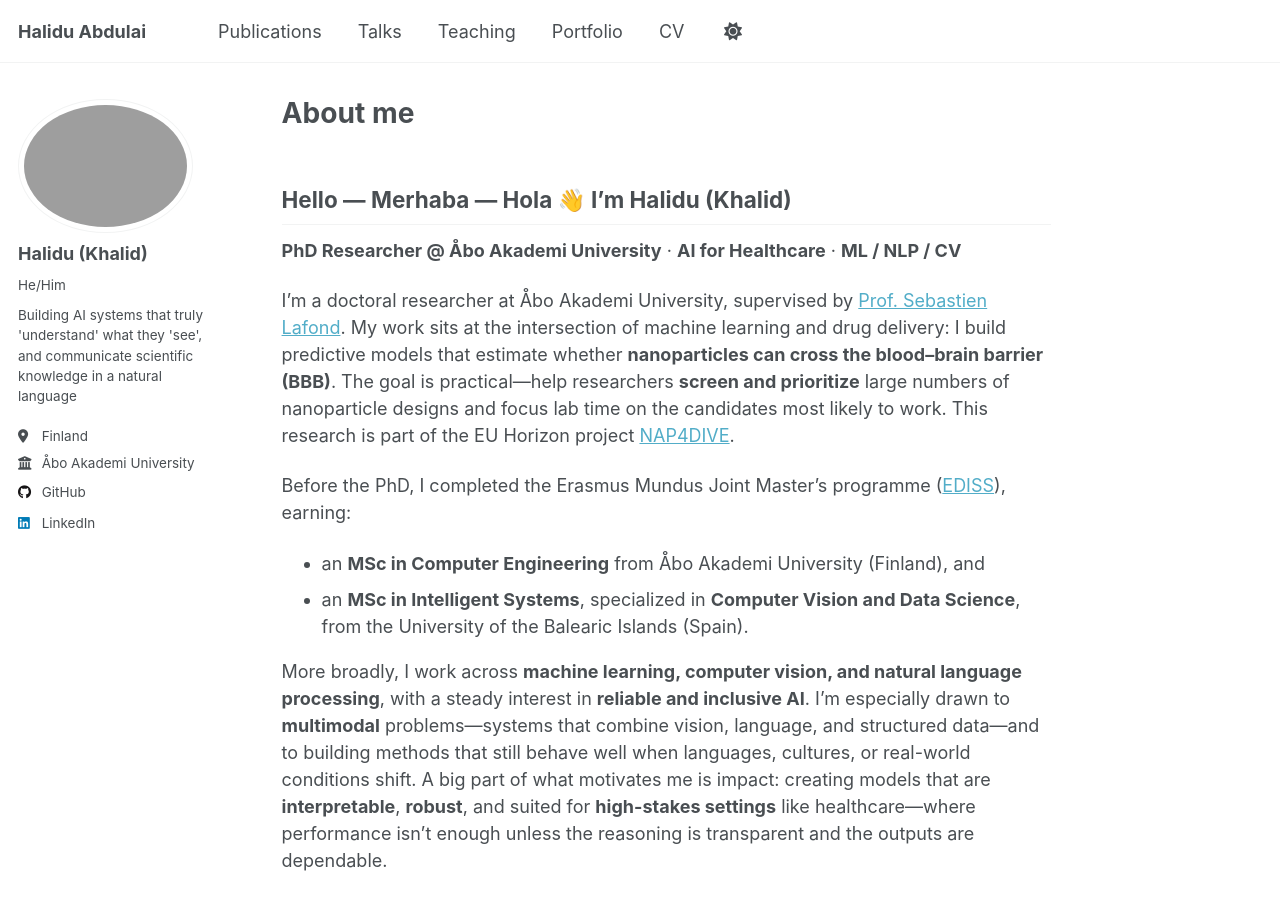
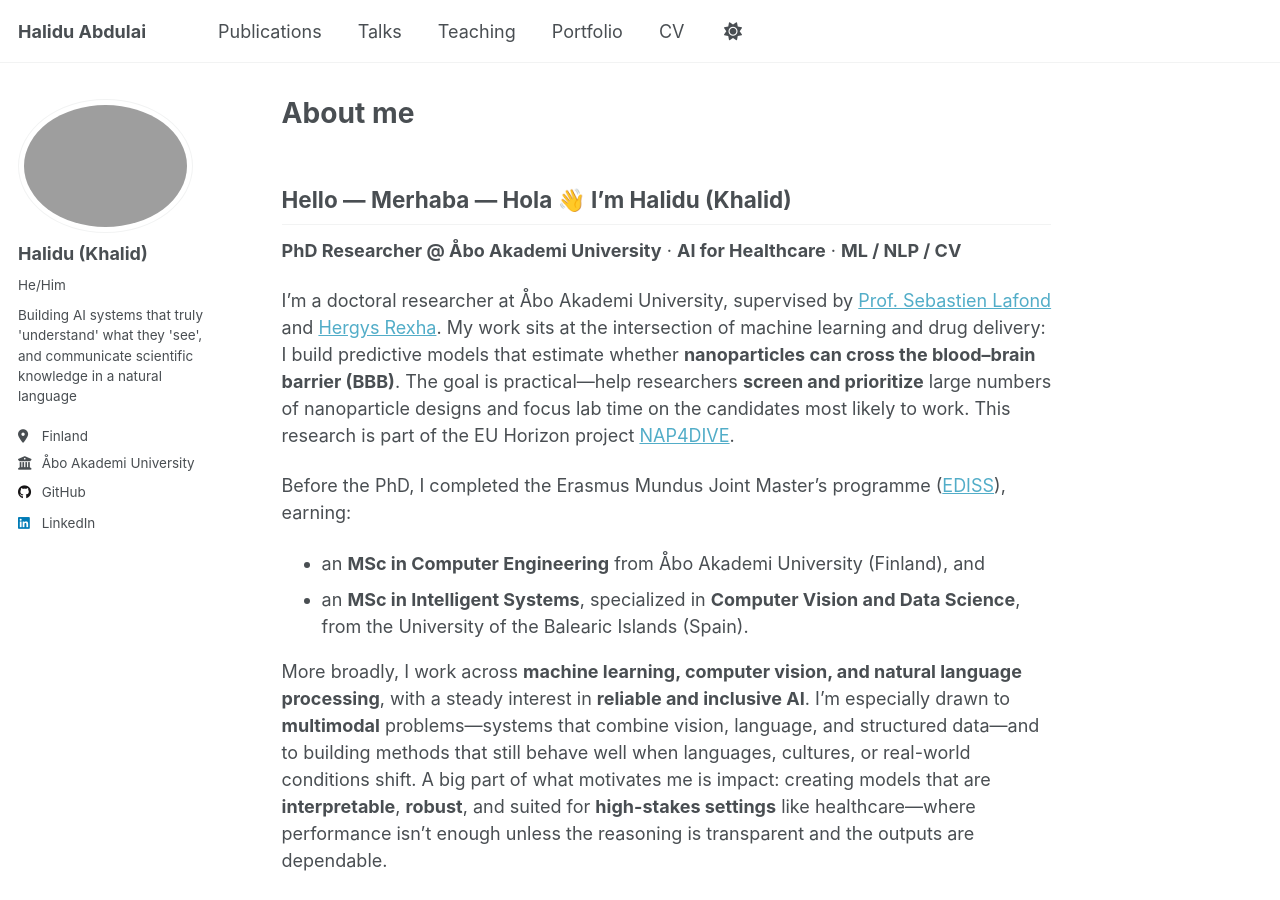
Before and after one commit to abdulaihalidu/abdulaihalidu.github.io, a Jekyll site: the page built from _pages/about.md, in a window 1280 px wide and 900 px high. Built offline with Jekyll 4.4.1, drawn with Linux system fonts in a browser that asks for light colours; a script that is not in the unit is left out.

Commit message:
Add Hergys Rexha as a supervisor in about.md

```diff
--- a/_pages/about.md
+++ b/_pages/about.md
@@ -11,7 +11,7 @@ redirect_from:
 
 **PhD Researcher @ Åbo Akademi University** · **AI for Healthcare** · **ML / NLP / CV**
 
-I’m a doctoral researcher at Åbo Akademi University, supervised by [Prof. Sebastien Lafond](https://research.abo.fi/sv/persons/sebastien-lafond/). My work sits at the intersection of machine learning and drug delivery: I build predictive models that estimate whether **nanoparticles can cross the blood–brain barrier (BBB)**. The goal is practical—help researchers **screen and prioritize** large numbers of nanoparticle designs and focus lab time on the candidates most likely to work. This research is part of the EU Horizon project [NAP4DIVE](https://nap4dive.eu/).
+I’m a doctoral researcher at Åbo Akademi University, supervised by [Prof. Sebastien Lafond](https://research.abo.fi/sv/persons/sebastien-lafond/) and [Hergys Rexha](https://research.abo.fi/sv/persons/hergys-rexha/). My work sits at the intersection of machine learning and drug delivery: I build predictive models that estimate whether **nanoparticles can cross the blood–brain barrier (BBB)**. The goal is practical—help researchers **screen and prioritize** large numbers of nanoparticle designs and focus lab time on the candidates most likely to work. This research is part of the EU Horizon project [NAP4DIVE](https://nap4dive.eu/).
 
 Before the PhD, I completed the Erasmus Mundus Joint Master’s programme ([EDISS](https://www.master-ediss.eu/)), earning:
 - an **MSc in Computer Engineering** from Åbo Akademi University (Finland), and
```
